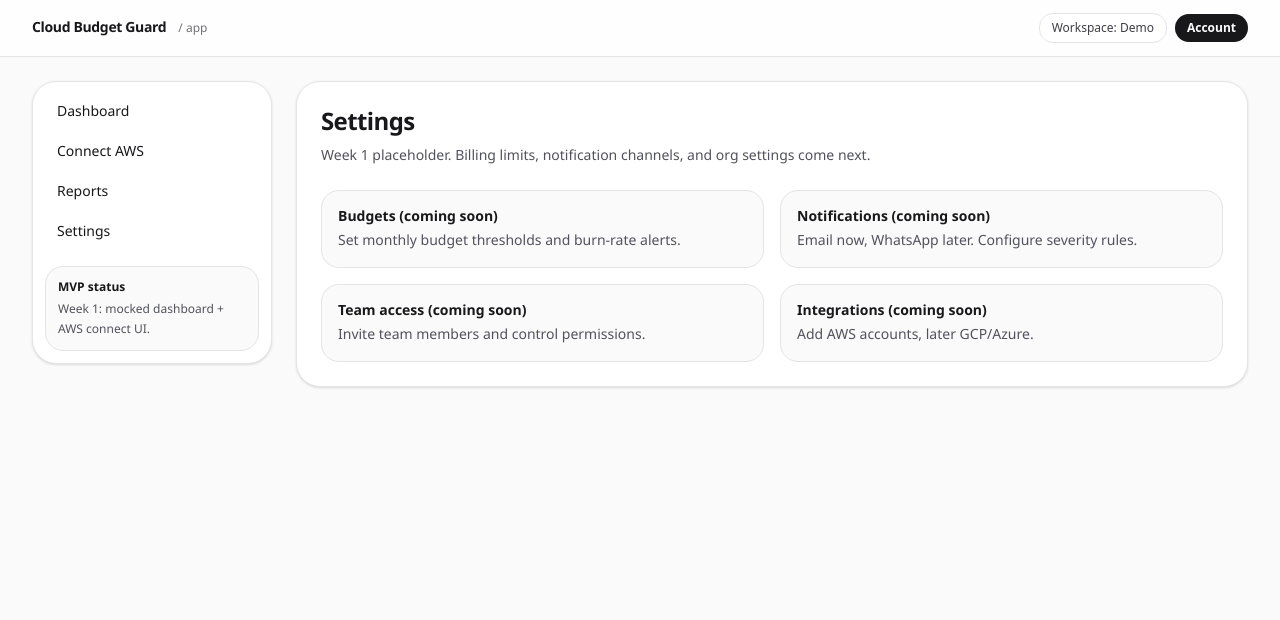
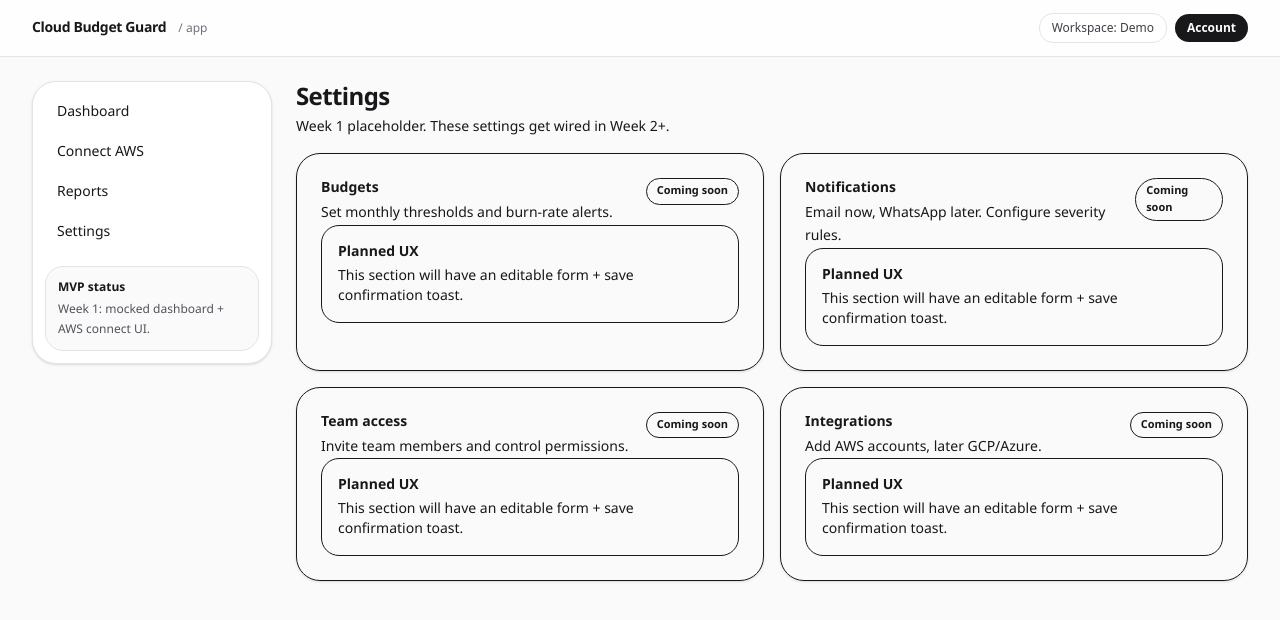
Before and after one commit to sangram-sethi/cloud-billing-tracker, a Next.js app: page /app/settings in a window 1280 px wide. Shown: the top 620 px of the page. Built offline with nearby package versions, Linux system fonts and the light colour scheme.

Commit message:
polish(app): apply ui primitives to settings page

```diff
--- a/src/app/(app)/app/settings/page.tsx
+++ b/src/app/(app)/app/settings/page.tsx
@@ -1,36 +1,61 @@
+import { Card, CardContent, CardHeader, CardTitle, CardDescription } from "@/components/ui/Card";
+import { Badge } from "@/components/ui/Badge";
+
+const blocks = [
+  {
+    title: "Budgets",
+    desc: "Set monthly thresholds and burn-rate alerts.",
+    tag: "Coming soon",
+  },
+  {
+    title: "Notifications",
+    desc: "Email now, WhatsApp later. Configure severity rules.",
+    tag: "Coming soon",
+  },
+  {
+    title: "Team access",
+    desc: "Invite team members and control permissions.",
+    tag: "Coming soon",
+  },
+  {
+    title: "Integrations",
+    desc: "Add AWS accounts, later GCP/Azure.",
+    tag: "Coming soon",
+  },
+];
+
 export default function SettingsPage() {
   return (
-    <div className="rounded-2xl border border-zinc-200 bg-white p-6 shadow-sm">
-      <h1 className="text-2xl font-semibold tracking-tight">Settings</h1>
-      <p className="mt-2 text-sm text-zinc-600">
-        Week 1 placeholder. Billing limits, notification channels, and org settings come next.
-      </p>
+    <div className="space-y-4">
+      <div>
+        <h1 className="text-2xl font-semibold tracking-tight text-foreground">Settings</h1>
+        <p className="mt-1 text-sm text-muted-foreground">
+          Week 1 placeholder. These settings get wired in Week 2+.
+        </p>
+      </div>
 
-      <div className="mt-6 grid gap-4 sm:grid-cols-2">
-        <div className="rounded-xl border border-zinc-200 bg-zinc-50 p-4">
-          <p className="text-sm font-semibold text-zinc-900">Budgets (coming soon)</p>
-          <p className="mt-1 text-sm text-zinc-600">
-            Set monthly budget thresholds and burn-rate alerts.
-          </p>
-        </div>
-        <div className="rounded-xl border border-zinc-200 bg-zinc-50 p-4">
-          <p className="text-sm font-semibold text-zinc-900">Notifications (coming soon)</p>
-          <p className="mt-1 text-sm text-zinc-600">
-            Email now, WhatsApp later. Configure severity rules.
-          </p>
-        </div>
-        <div className="rounded-xl border border-zinc-200 bg-zinc-50 p-4">
-          <p className="text-sm font-semibold text-zinc-900">Team access (coming soon)</p>
-          <p className="mt-1 text-sm text-zinc-600">
-            Invite team members and control permissions.
-          </p>
-        </div>
-        <div className="rounded-xl border border-zinc-200 bg-zinc-50 p-4">
-          <p className="text-sm font-semibold text-zinc-900">Integrations (coming soon)</p>
-          <p className="mt-1 text-sm text-zinc-600">
-            Add AWS accounts, later GCP/Azure.
-          </p>
-        </div>
+      <div className="grid gap-4 sm:grid-cols-2">
+        {blocks.map((b) => (
+          <Card key={b.title}>
+            <CardHeader>
+              <div className="flex items-start justify-between gap-4">
+                <div>
+                  <CardTitle>{b.title}</CardTitle>
+                  <CardDescription>{b.desc}</CardDescription>
+                </div>
+                <Badge variant="neutral">{b.tag}</Badge>
+              </div>
+            </CardHeader>
+            <CardContent>
+              <div className="rounded-xl border border-border bg-surface-2 p-4">
+                <p className="text-sm font-semibold text-foreground">Planned UX</p>
+                <p className="mt-1 text-sm text-muted-foreground">
+                  This section will have an editable form + save confirmation toast.
+                </p>
+              </div>
+            </CardContent>
+          </Card>
+        ))}
       </div>
     </div>
   );
```
